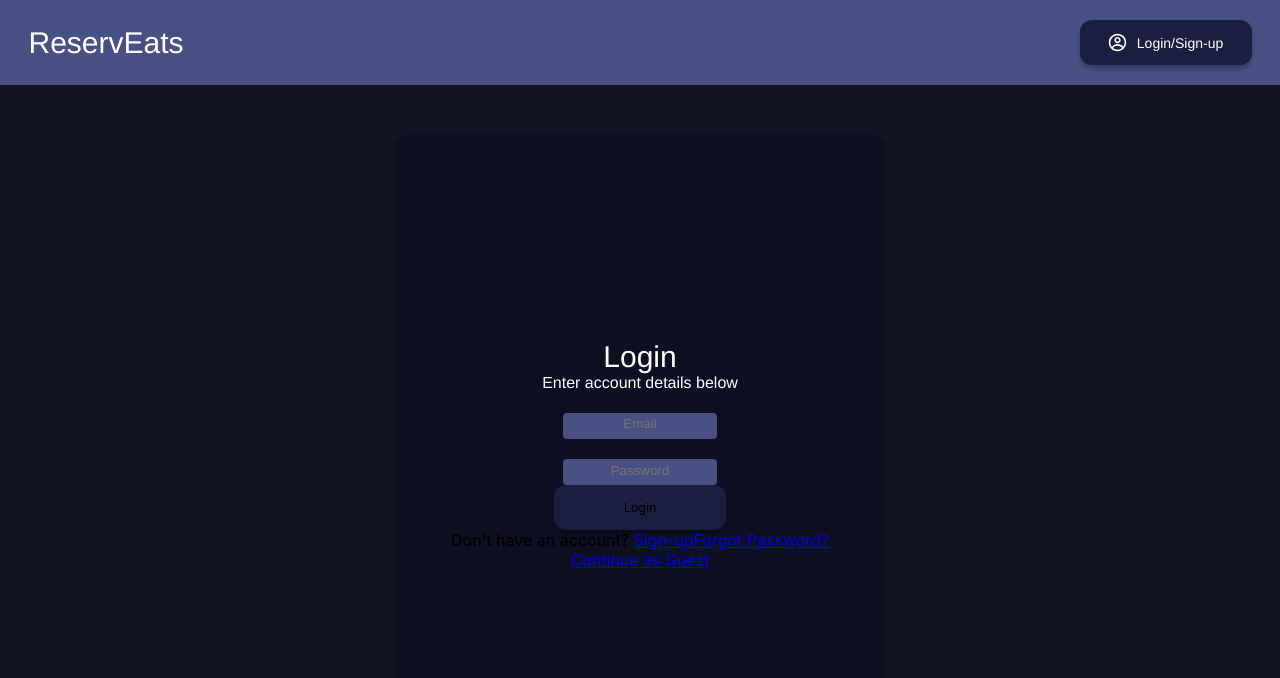
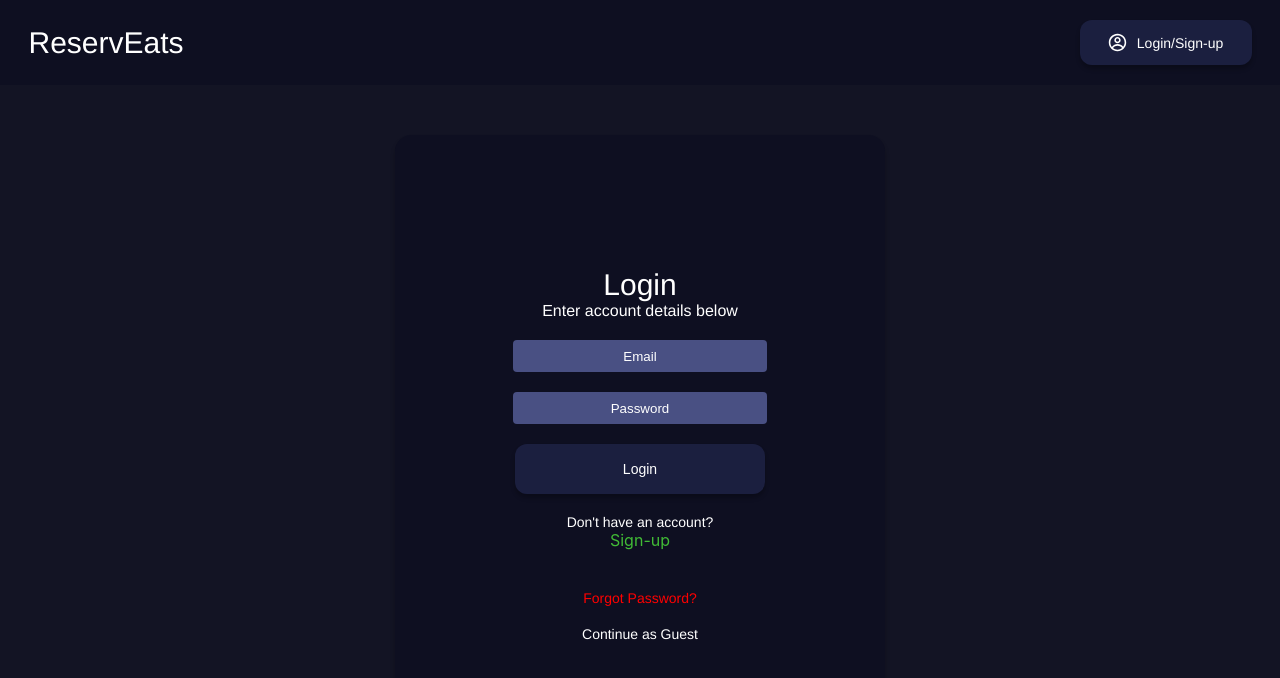
Before and after one commit to liamfenn/cs4300-project, a React (Create React App) app: page /login in a window 1280 px wide. Shown: the top 678 px of the page. Built offline with nearby package versions, Linux system fonts and the light colour scheme.

Commit message:
css edits

```diff
--- a/src/components/Bid.css
+++ b/src/components/Bid.css
@@ -11,10 +11,10 @@
   }
 
   .modal-content {
-    background-color: rgb(86, 86, 105);
+    background-color: #0E0F21;
     padding: 20px;
     border-radius: 5px;
-    width: 50%;
+    width: 20%;
     box-shadow: 0 4px 8px rgba(0, 0, 0, 0.1);
   }
 
@@ -27,8 +27,46 @@
     border-top: 1px solid #857d7d;
     border-bottom: 1px solid #eee;
   }
-  .label-input {
+  form {
     display: flex;
-    gap: 20px;
-    align-items: baseline;
+    flex-direction: column;
+    align-items: center;
   }
+  .label-input2 {
+    display: flex;
+    flex-direction: column;
+    gap: 8px;
+    align-items: center;
+    margin-bottom: 20px;
+  }
+  #bid {
+    border-radius: 4px;
+    height: 20px;
+    width: 150px;
+    text-align: center;
+    padding-bottom: 5px;
+    background: #495083;
+    border: none;
+    border-color: #495083;
+    color: #FFFFFF;
+  }
+  #submit-bid-Btn {
+    text-decoration: none;
+    background-color: #41bb36;
+  }
+  #close {
+    text-decoration: none;
+    background-color: red;
+  }
+  #deleteBtn {
+    margin-top: 20px;
+    text-decoration: none;
+    background-color: red;
+    margin-left: 100px;
+  }
+  #edit-Btn {
+    margin-top: 20px;
+    text-decoration: none;
+    background-color: #41bb36;
+    margin-left: 100px;
+  }
--- a/src/components/Bid.js
+++ b/src/components/Bid.js
@@ -21,12 +21,12 @@ function Modal({ show, onClose, onSubmit }) {
     <div className="modal" onClick={onClose}>
       <div className="modal-content" onClick={e => e.stopPropagation()}>
         <div className="modal-header">
-          <h4 className="modal-title">Place a Bid</h4>
+          <h1 className="modal-title">Place a Bid</h1>
         </div>
         <div className="modal-body">
         <form onSubmit={addItemHandler}>
-          <div class="label-input">
-            <label><h2>Bid Ammount</h2></label>
+          <div class="label-input2">
+            <label><h2>Bid Amount</h2></label>
             <input
               id="bid"
               type="number"
@@ -34,11 +34,11 @@ function Modal({ show, onClose, onSubmit }) {
               onChange={event => setEnteredBid(event.target.value)}
             />
           </div>
-          <button type="submit">Submit Bid</button>
+          <button id="submit-bid-Btn" type="submit">Submit Bid</button>
         </form>
         </div>
         <div className="modal-footer">
-          <button onClick={onClose}>Close</button>
+          <button id="close" onClick={onClose}>Close</button>
         </div>
       </div>
     </div>
--- a/src/components/Edit.js
+++ b/src/components/Edit.js
@@ -49,7 +49,7 @@ function EditModal({ show, onClose, onSubmit, date, guests, name, time, cityStat
     <div className="modal" onClick={onClose}>
       <div className="modal-content" onClick={e => e.stopPropagation()}>
         <div className="modal-header">
-          <h4 className="modal-title">Place a Bid</h4>
+          <h1 className="modal-title">Edit Listing</h1>
         </div>
         <div className="modal-body">
         <form onSubmit={addItemHandler}>
@@ -107,12 +107,12 @@ function EditModal({ show, onClose, onSubmit, date, guests, name, time, cityStat
               onChange={event => setEnteredGuests(event.target.value)}
             />
           </div>
-          <button type="submit" class="newBtn" id="submitBtn">Edit Reservation</button>
+          <button type="submit" class="newBtn" id="edit-Btn">Edit Reservation</button>
           <button class="newBtn" id="deleteBtn" onClick={deleteItemHandler}>Delete Reservation</button>
         </form>
         </div>
         <div className="modal-footer">
-          <button onClick={onClose}>Close</button>
+          <button id="close" onClick={onClose}>Close</button>
         </div>
       </div>
     </div>
--- a/src/components/Login.css
+++ b/src/components/Login.css
@@ -10,18 +10,47 @@
 }
 #email, #password {
   border-radius: 4px;
-  height: 20px;
-  width: 150px;
+  height: 30px;
+  width: 250px;
   text-align: center;
-  padding-bottom: 5px;
   background: #495083;
   border: none;
   border-color: #495083;
   color: #FFFFFF;
+
 }
 .input {
   margin-top: 20px;
 }
-input {
-  width: 300px;
+.sign-up-div {
+  margin-top: 20px;
+  display: flex;
+  flex-direction: column;
+  text-align: center;
 }
+#signupBtn {
+  text-decoration: none;
+  color: #41bb36;
+}
+#email::placeholder, #password::placeholder {
+  color: #FFFFFF;
+}
+#submitBtn {
+  color: #FFFFFF;
+  height: 50px;
+  width: 250px;
+  font-size: 14px;
+}
+#guest-forgot {
+  display: flex;
+  flex-direction: column;
+  margin-top: 40px;
+  gap: 20px;
+}
+.ntd {
+  color: #FFFFFF;
+  text-decoration: none;
+}
+#forgot {
+  color: red;
+}
--- a/src/components/Login.js
+++ b/src/components/Login.js
@@ -68,14 +68,16 @@ const Login = ({ setIsLoggedIn }) => {
             required
           />
         </div>
-        <button type="submit">Login</button>
-        <div className="login-footer">
-          <span>Don't have an account? <a href="/signup">Sign-up</a></span>
-          <span><a href="/forgot-password">Forgot Password?</a></span>
-        </div>
-        <div className="continue-as-guest">
-          <a href="/">Continue as Guest</a>
-        </div>
+        <button id="submitBtn" type="submit">Login</button>
+          <div class="sign-up-div">
+            <h4>Don't have an account?</h4>
+            <a id="signupBtn" href="/signup">Sign-up</a>
+          </div>
+
+          <div id="guest-forgot">
+            <h4><a class="ntd" id="forgot" href="/forgot-password">Forgot Password?</a></h4>
+            <h4><a class="ntd" href="/">Continue as Guest</a></h4>
+          </div>
       </form>
     </div>
   );
--- a/src/components/Navbar.css
+++ b/src/components/Navbar.css
@@ -3,7 +3,7 @@ nav {
     justify-content: center;
     align-items: center;
     gap: 70dvw;
-    background-color: #495083;
+    background-color: #0E0F21;
     margin-bottom: 50px;
     padding-top: 20px;
     padding-bottom: 20px;
```
